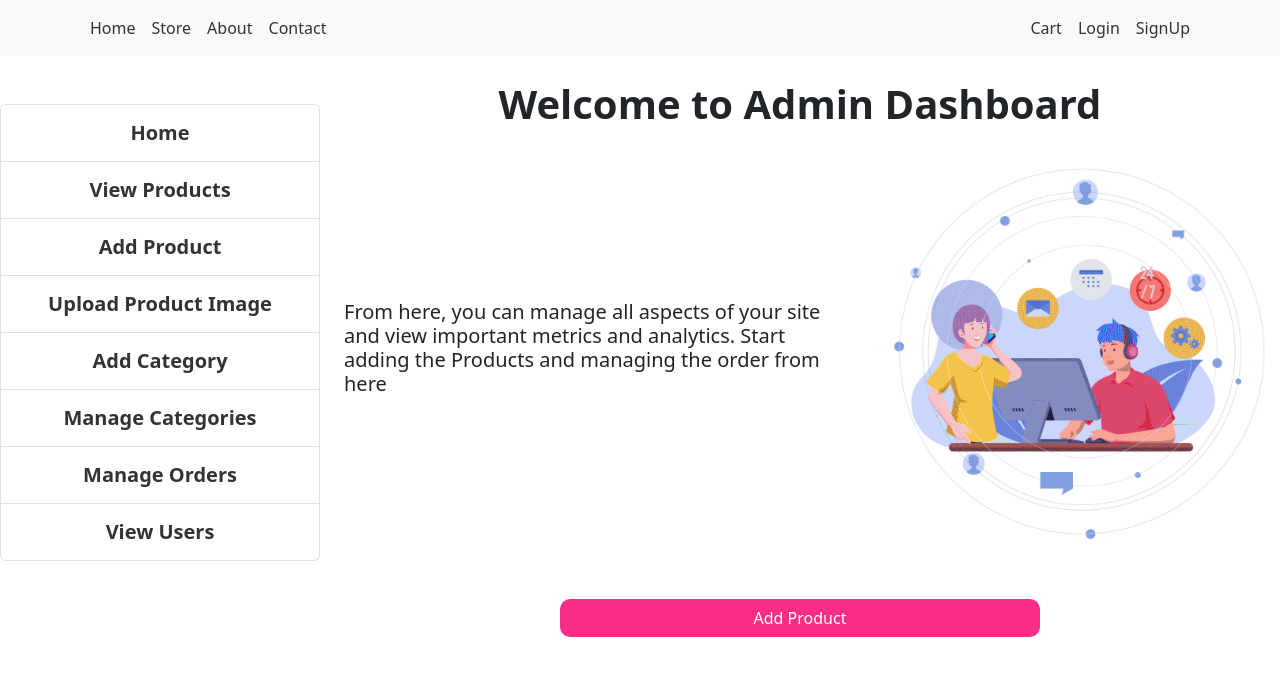
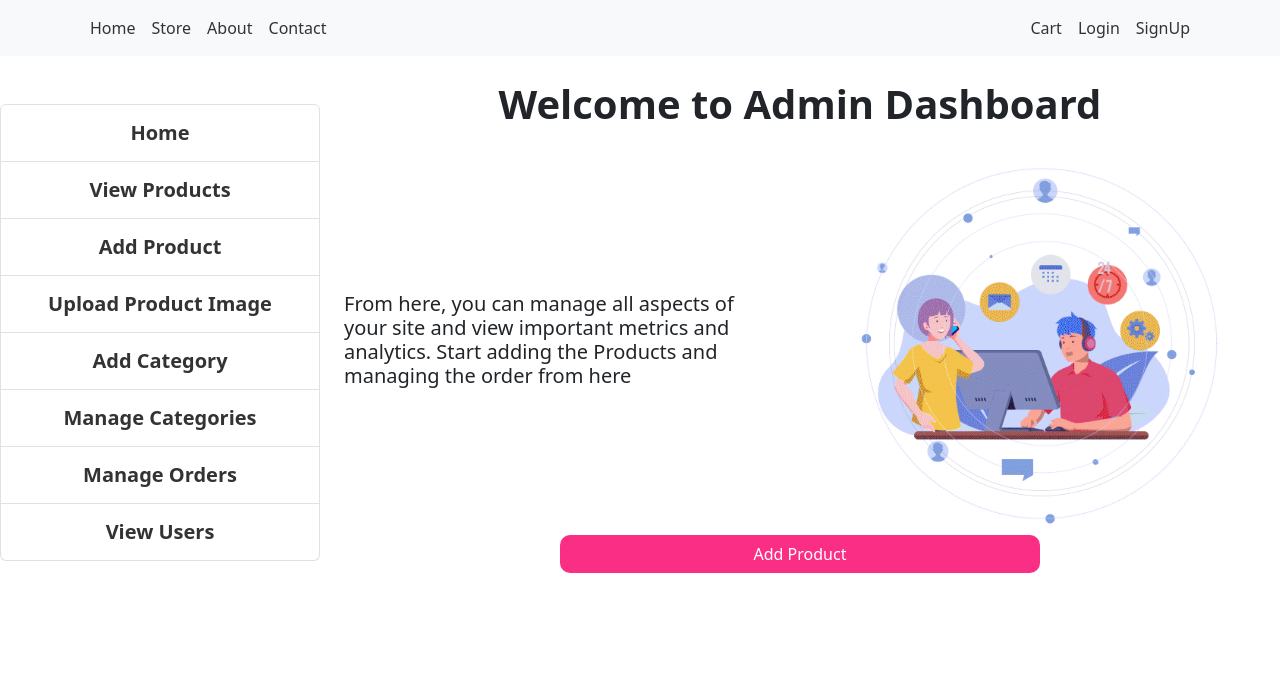
Before and after one commit to Rupesh-Kumbhar/ecom-store-frontend, a React (Create React App) app: page /admin-dashboard/home in a window 1280 px wide. Shown: the top 676 px of the page. Built offline with nearby package versions, Linux system fonts and the light colour scheme.

Commit message:
Admin page UI adjustment

```diff
--- a/src/Components/AdminPages/adminHome/adminHome.jsx
+++ b/src/Components/AdminPages/adminHome/adminHome.jsx
@@ -12,21 +12,21 @@ function AdminHome(){
 
         <div className="col-sm-12 p-0 row m-0 admin-home-bg">
 
-        <div className="col-sm-7 m-auto px-4">
+        <div className="col-sm-6 m-auto px-4">
           <h5>
               From here, you can manage all aspects of your site and view important metrics and analytics.
                 Start adding the Products and managing the  order from here
           </h5>
           </div>
 
-            <div className="col-sm-5 p-0">
+            <div className="col-sm-6 p-0 admin-img-container">
                 <img src="/assets/admin-images/admin_Home.png"
                     alt="Description of the image"
                     className="admin-img"
                 />
             </div>
         </div>
-        <div className="col-sm-12 p-0 mt-5 text-center">
+        <div className="col-sm-12 p-0 text-center">
           {/* need to add onclick() for add product  */}
               <Link to="/admin-dashboard/add-product" >
                 <Button className="add-pro-admin-btn w-50" to="/admin-dashboard/add-product" >Add Product</Button>
--- a/src/Components/AdminPages/adminHome/adminHome.scss
+++ b/src/Components/AdminPages/adminHome/adminHome.scss
@@ -10,6 +10,13 @@
     border: 0px !important;
 }
 
+.admin-img-container{
+    display: flex;
+    justify-content: center;
+    margin: auto;
+}
 .admin-img{
-    width: 100%;
+    width: 80%;
+    height: 80%;
+    object-fit: contain;
 }
--- a/src/Components/Home/home.jsx
+++ b/src/Components/Home/home.jsx
@@ -62,7 +62,7 @@ function Home() {
         <div className="col-sm-5 p-0">
           <div>
             <img
-              src="assets/Home-images/home-img.png"
+              src="assets/Home-images/home-img.svg"
               alt="Description of the image"
               className="home-img"
             />
```
Also changed, not shown: public/assets/Home-images/home-img.svg (added).
